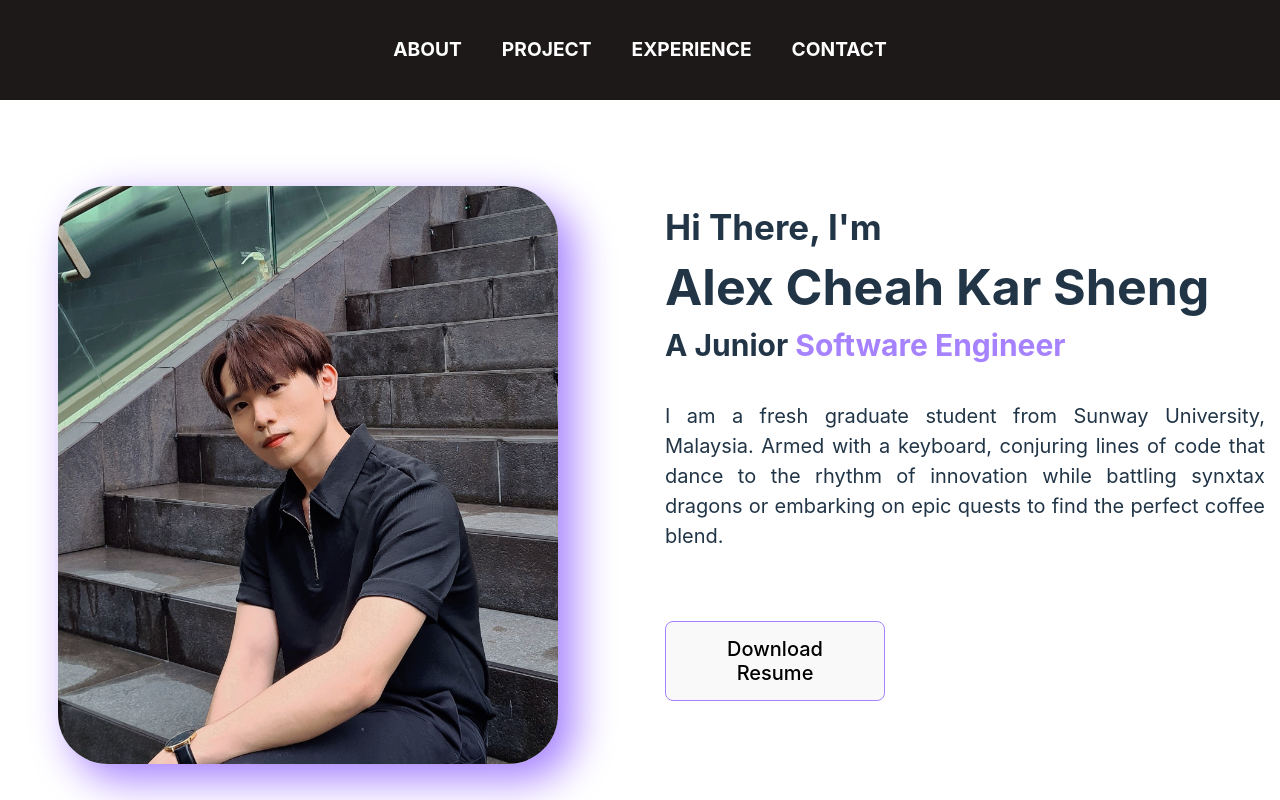
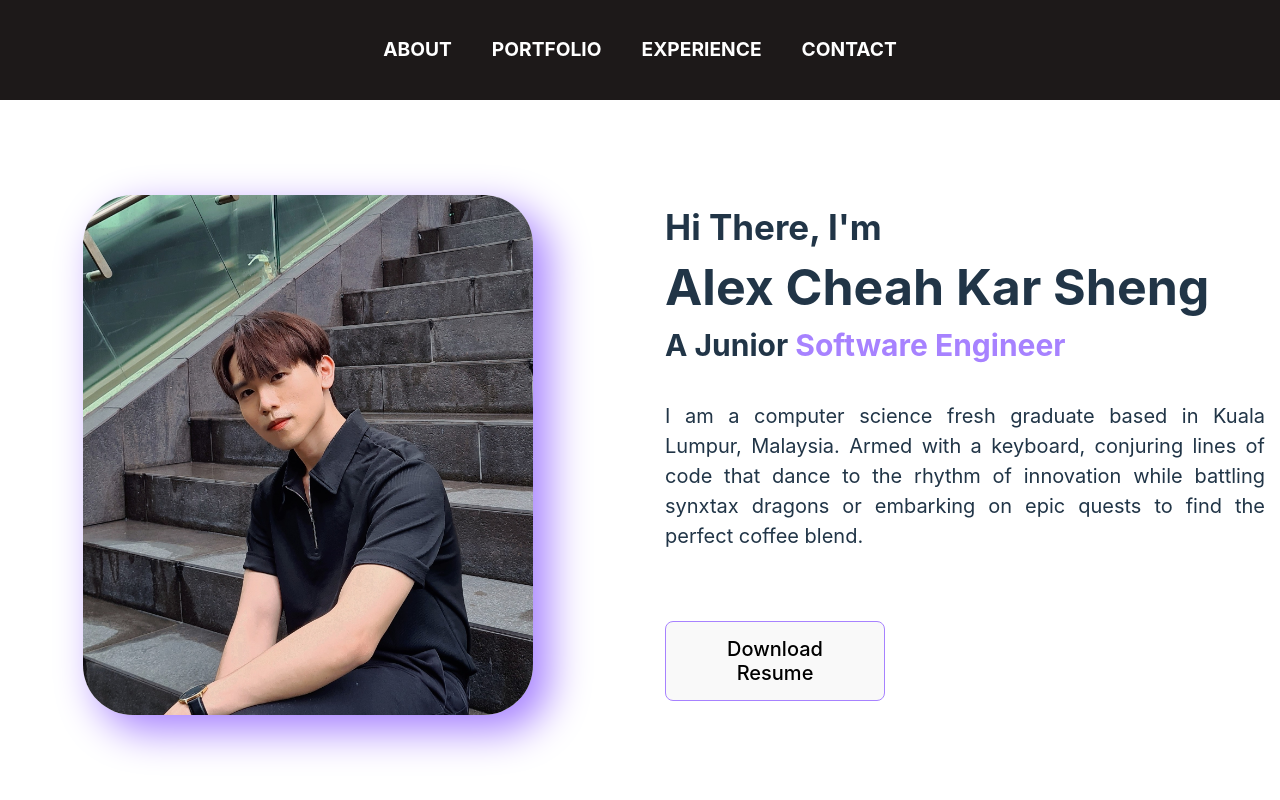
Before and after one commit to Alexk0309/Alex-Portfolio, a React (Vite) app in the folder alex-portfolio/: page / in a window 1280 px wide. Shown: the top 800 px of the page. Built offline with nearby package versions, Linux system fonts and the light colour scheme.

Commit message:
refactor: about me code cleanup

```diff
--- a/alex-portfolio/src/App.tsx
+++ b/alex-portfolio/src/App.tsx
@@ -1,14 +1,14 @@
 import NavBar from "./modules/components/NavBar";
 import AboutMe from "./modules/main/view/AboutMe";
 import Experience from "./modules/main/view/Experience";
-import Project from "./modules/main/view/Project";
+import Portfolio from "./modules/main/view/Portfolio";
 
 function App() {
   return (
     <>
       <NavBar />
       <AboutMe />
-      <Project />
+      <Portfolio />
       <Experience />
     </>
   );
--- a/alex-portfolio/src/modules/components/NavBar.tsx
+++ b/alex-portfolio/src/modules/components/NavBar.tsx
@@ -5,7 +5,7 @@ const navigation = [
     title: "ABOUT",
   },
   {
-    title: "PROJECT",
+    title: "PORTFOLIO",
   },
   {
     title: "EXPERIENCE",
--- a/alex-portfolio/src/modules/main/view/AboutMe.tsx
+++ b/alex-portfolio/src/modules/main/view/AboutMe.tsx
@@ -33,7 +33,7 @@ const AboutMe = () => {
 
           <ProfileDescriptionBioContainer>
             <ProfileDescriptionBio>
-              I am a fresh graduate student from Sunway University, Malaysia.
+              I am a computer science fresh graduate based in Kuala Lumpur, Malaysia.
               Armed with a keyboard, conjuring lines of code that dance to the
               rhythm of innovation while battling synxtax dragons or embarking
               on epic quests to find the perfect coffee blend.
@@ -59,18 +59,18 @@ const ProfileContainer = styled.div`
   display: flex;
   justify-content: center;
   width: 50%;
+  margin-bottom: 90px;
 `;
 
 const ProfileImageContainer = styled.div`
   display: flex;
   justify-content: center;
   align-items: center;
-  width: 500px;
+  width: 450px;
 `;
 
 const ProfileImage = styled.img`
   width: 100%;
-  margin-bottom: 50px;
   border-radius: 50px;
   box-shadow: 15px 15px 40px 1px #a782ff;
 `;
--- a/alex-portfolio/src/modules/main/view/Project.tsx
+++ b/alex-portfolio/src/modules/main/view/Portfolio.tsx
@@ -1,10 +1,10 @@
 import styled from "styled-components";
 
-const Project = () => {
+const Portfolio = () => {
   return <ProjectContainer>Project</ProjectContainer>;
 };
 
-export default Project;
+export default Portfolio;
 
 const ProjectContainer = styled.div`
   height: 800px;
```
